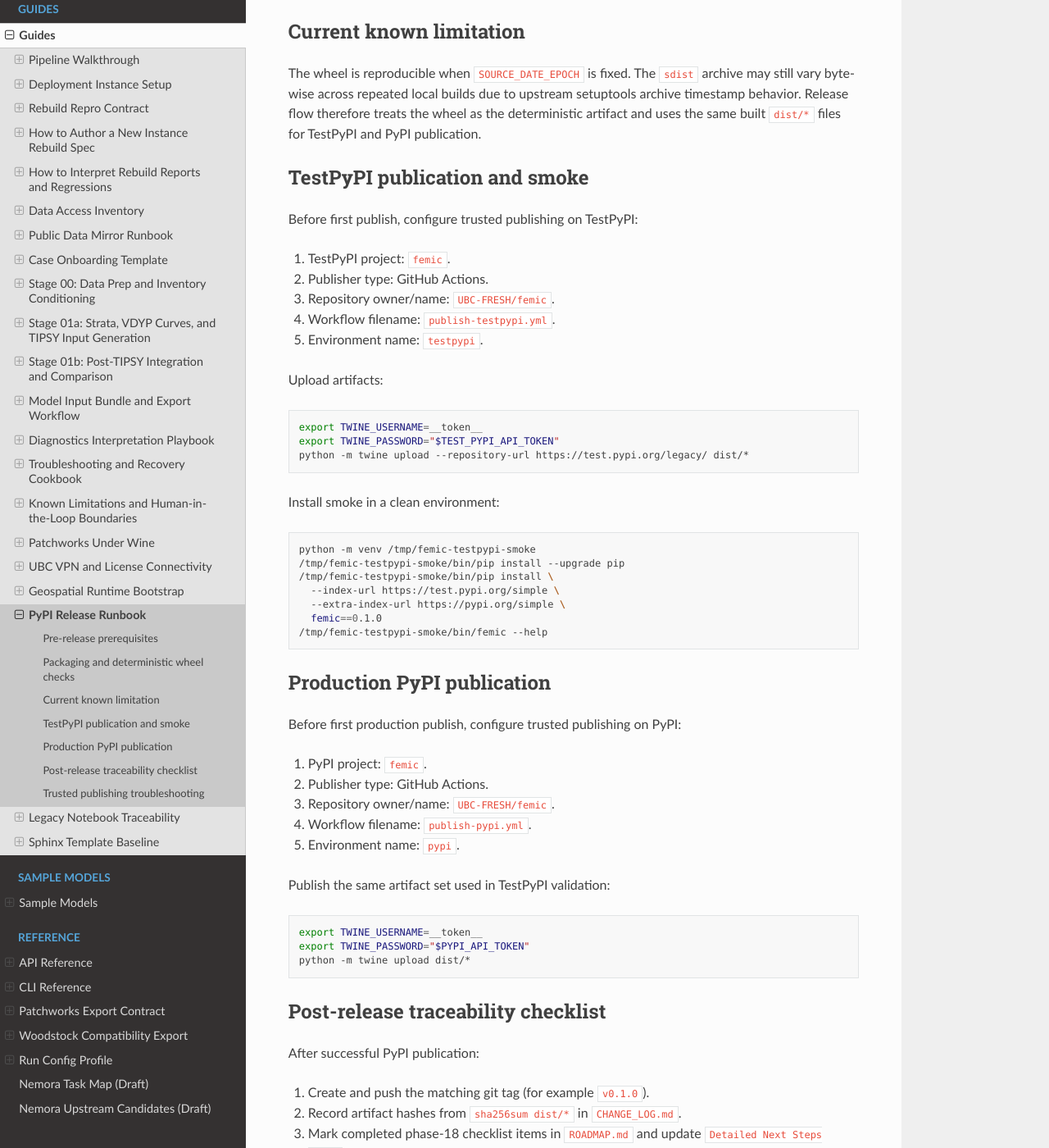
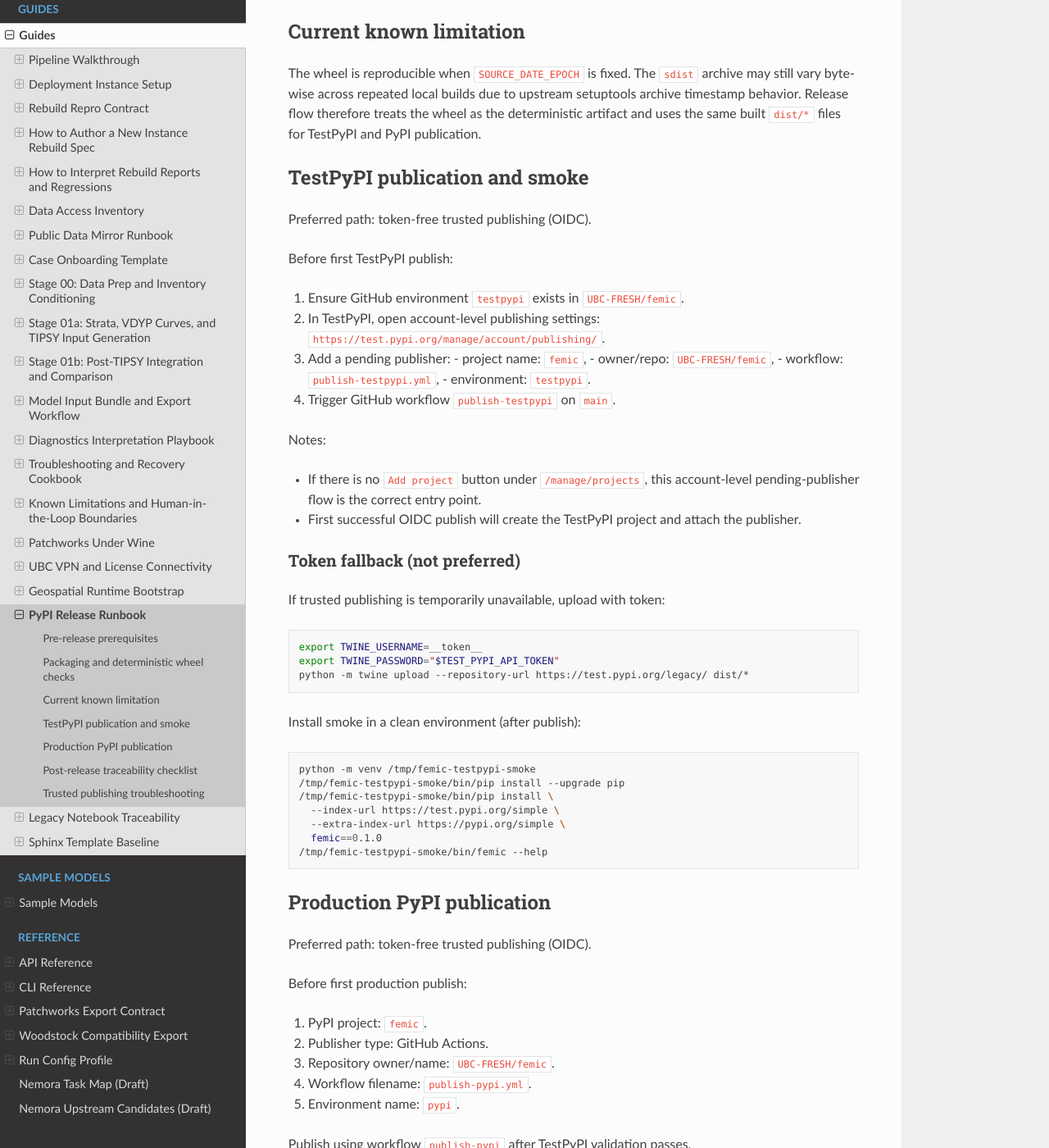
Before and after one commit to UBC-FRESH/wbi_ria_yield, a Sphinx documentation site: the page built from docs/guides/pypi-release-runbook.rst, in a window 1280 px wide and 1400 px high, scrolled down 1052 px. Shown: the whole window at 82% size. Built offline with Sphinx 7.4.7 and the Read the Docs theme 3.1.0, drawn with Linux system fonts in a browser that asks for light colours; some of the changed text lies outside the part shown.

Commit message:
docs(release): clarify token-free testpypi pending-publisher flow

```diff
--- a/docs/guides/pypi-release-runbook.rst
+++ b/docs/guides/pypi-release-runbook.rst
@@ -56,15 +56,31 @@ the same built ``dist/*`` files for TestPyPI and PyPI publication.
 TestPyPI publication and smoke
 ------------------------------
 
-Before first publish, configure trusted publishing on TestPyPI:
+Preferred path: token-free trusted publishing (OIDC).
 
-1. TestPyPI project: ``femic``.
-2. Publisher type: GitHub Actions.
-3. Repository owner/name: ``UBC-FRESH/femic``.
-4. Workflow filename: ``publish-testpypi.yml``.
-5. Environment name: ``testpypi``.
+Before first TestPyPI publish:
 
-Upload artifacts:
+1. Ensure GitHub environment ``testpypi`` exists in ``UBC-FRESH/femic``.
+2. In TestPyPI, open account-level publishing settings:
+   ``https://test.pypi.org/manage/account/publishing/``.
+3. Add a pending publisher:
+   - project name: ``femic``,
+   - owner/repo: ``UBC-FRESH/femic``,
+   - workflow: ``publish-testpypi.yml``,
+   - environment: ``testpypi``.
+4. Trigger GitHub workflow ``publish-testpypi`` on ``main``.
+
+Notes:
+
+- If there is no ``Add project`` button under ``/manage/projects``, this
+  account-level pending-publisher flow is the correct entry point.
+- First successful OIDC publish will create the TestPyPI project and attach the
+  publisher.
+
+Token fallback (not preferred)
+^^^^^^^^^^^^^^^^^^^^^^^^^^^^^^
+
+If trusted publishing is temporarily unavailable, upload with token:
 
 .. code-block:: bash
 
@@ -72,7 +88,7 @@ Upload artifacts:
    export TWINE_PASSWORD="$TEST_PYPI_API_TOKEN"
    python -m twine upload --repository-url https://test.pypi.org/legacy/ dist/*
 
-Install smoke in a clean environment:
+Install smoke in a clean environment (after publish):
 
 .. code-block:: bash
 
@@ -87,7 +103,9 @@ Install smoke in a clean environment:
 Production PyPI publication
 ---------------------------
 
-Before first production publish, configure trusted publishing on PyPI:
+Preferred path: token-free trusted publishing (OIDC).
+
+Before first production publish:
 
 1. PyPI project: ``femic``.
 2. Publisher type: GitHub Actions.
@@ -95,7 +113,9 @@ Before first production publish, configure trusted publishing on PyPI:
 4. Workflow filename: ``publish-pypi.yml``.
 5. Environment name: ``pypi``.
 
-Publish the same artifact set used in TestPyPI validation:
+Publish using workflow ``publish-pypi`` after TestPyPI validation passes.
+
+Token fallback (not preferred):
 
 .. code-block:: bash
 
```
Also changed, not shown: CHANGE_LOG.md (+9 -0 lines), ROADMAP.md (+9 -0 lines).
